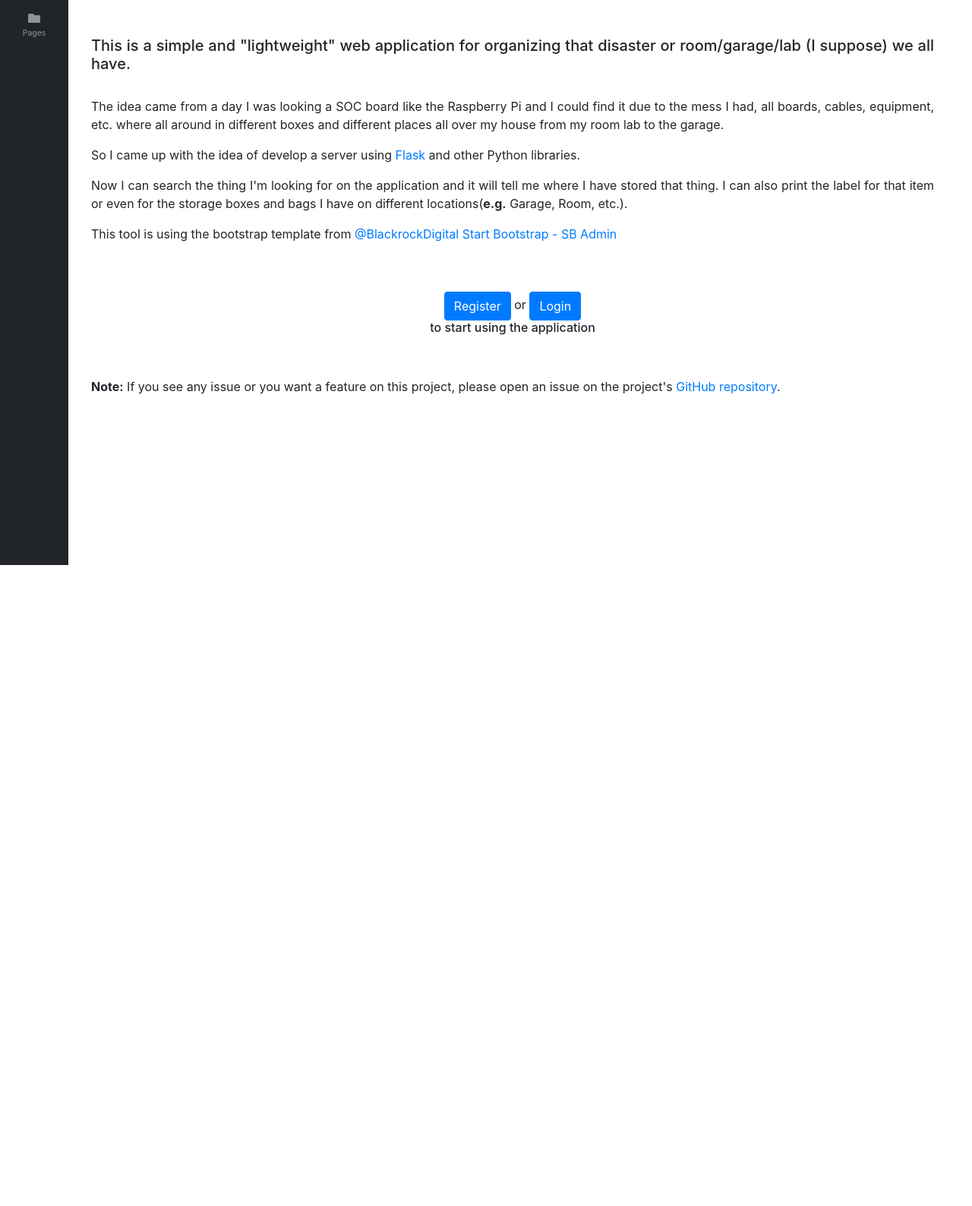
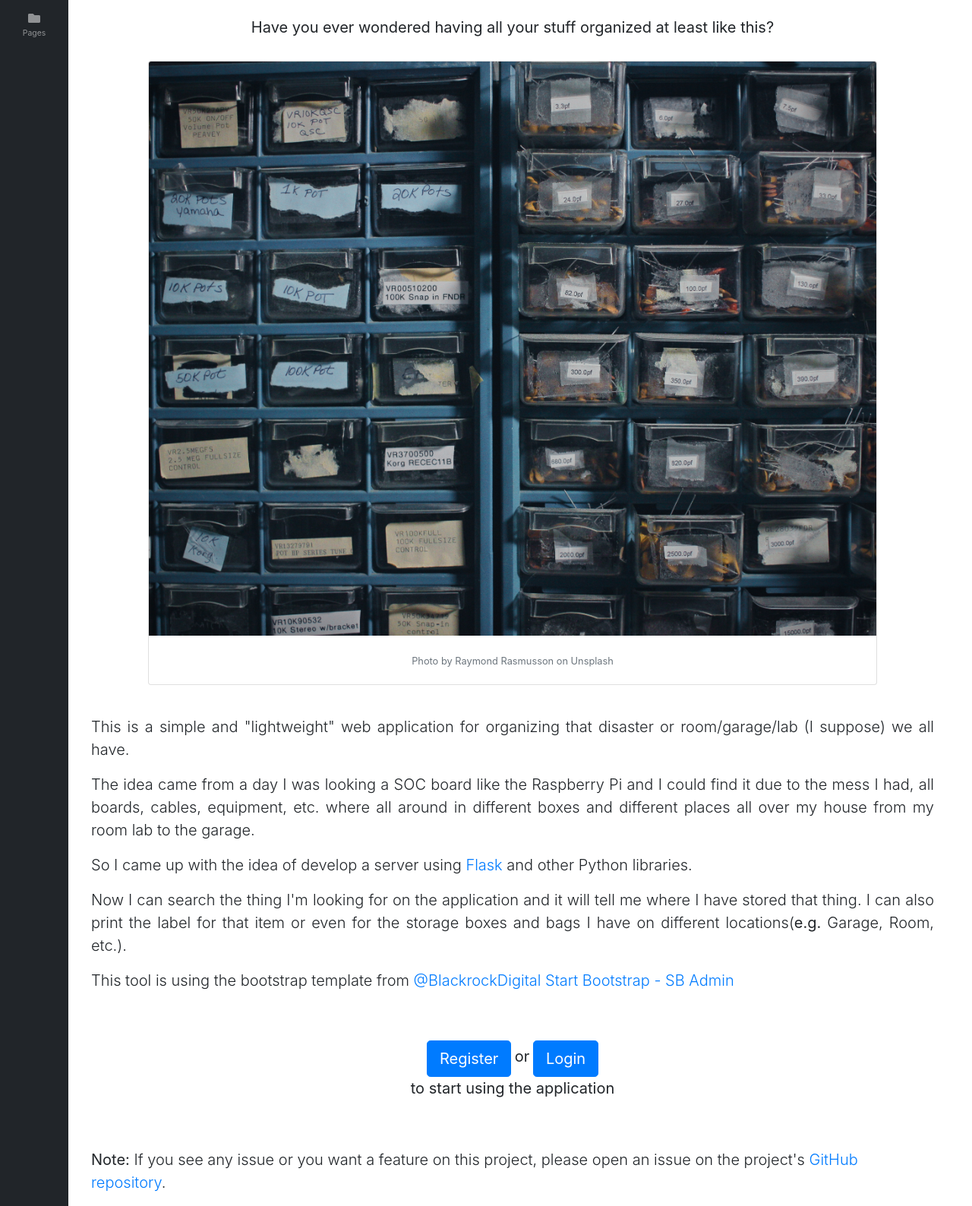
Before and after one commit to yeyeto2788/Things-Organizer, a Flask app: page / in a window 1280 px wide. Shown: the part 56-1644 px from the top of the page at 76% size. Before the commit the page ends 800 px from the top, so only its background shows below. Run offline with Flask 2, Linux system fonts and the light colour scheme; some libraries are stand-ins or nearby versions.

Commit message:
Add some enhancements on landing page

```diff
--- a/things_organizer/templates/index.html
+++ b/things_organizer/templates/index.html
@@ -22,27 +22,38 @@
             </div>
           {% else %}
             <div class="container">
+              <div class="mx-auto text-center">
+                <br>
+                <h3 class="lead"><b>Have you ever wondered having all your stuff organized at least like this?</b></h3>
+                <br>
+                <div class="card mb-3 mx-auto" style="width: 60rem;">
+                  <img class="card-img-top" src="/static/img/landing_image.jpg" alt="Photo by Raymond Rasmusson on Unsplash">
+                  <div class="card-body">
+                    <p class="card-text"><small class="text-muted">Photo by Raymond Rasmusson on Unsplash</small></p>
+                  </div>
+                </div>
+              </div>
+
               <br>
-              <br>
-              <h5 align="justify">
+
+              <p class="lead" align="justify">
                 This is a simple and "lightweight" web application for organizing that disaster or room/garage/lab (I suppose) we all have.
-              </h5>
-              <br>
-              <p align="justify">
+              </p>
+              <p class="lead" align="justify">
                 The idea came from a day I was looking a SOC board like the Raspberry Pi and I could find it
                 due to the mess I had, all boards, cables, equipment, etc. where all around in different boxes and
                 different places all over my house from my room lab to the garage.
               </p>
-              <p align="justify">
+              <p class="lead" align="justify">
                 So I came up with the idea of develop a server using <a href="http://flask.pocoo.org/">Flask</a> and
                 other Python libraries.
               </p>
-              <p align="justify">
+              <p class="lead" align="justify">
                 Now I can search the thing I'm looking for on the application and it will tell me where I have
                 stored that thing. I can also print the label for that item or even for the storage boxes and bags
                 I have on different locations(<b>e.g.</b> Garage, Room, etc.).
               </p>
-              <p align="justify">
+              <p class="lead" align="justify">
                 This tool is using the bootstrap template from <a href="https://github.com/BlackrockDigital/">@BlackrockDigital</a>
                 <a href="https://github.com/BlackrockDigital/startbootstrap-sb-admin">Start Bootstrap - SB Admin</a>
               </p>
@@ -51,26 +62,24 @@
               <div class="container text-center">
                 <div class="row align-items-center">
                   <div class="col">
-                    <button href="{{ url_for('handle_register') }}" class="btn btn-primary btn-md">Register</button>
-                    <label> or </label>
-                    <button href="{{ url_for('handle_login') }}" class="btn btn-primary btn-md">Login</button>
+                    <button href="{{ url_for('handle_register') }}" class="btn btn-primary btn-lg">Register</button>
+                    <label class="lead"><b> or </b></label>
+                    <button href="{{ url_for('handle_login') }}" class="btn btn-primary btn-lg">Login</button>
                   </div>
                 </div>
                 <div class="row align-items-center">
                   <div class="col align-self-center">
-                    <h6>to start using the application</h6>
+                    <p class="lead"><b>to start using the application</b></p>
                   </div>
                 </div>
               </div>
               <br>
               <br>
-              <p align="left">
+              <p class="lead" align="left">
                 <b>Note:</b> If you see any issue or you want a feature on this project, please open an issue on the project's <a href="">GitHub repository</a>.
               </p>
             </div>
           {% endif %}
-
-
         </div>
         <!-- /.container-fluid -->
 
```
Also changed, not shown: things_organizer/static/img/landing_image.jpg (added).
